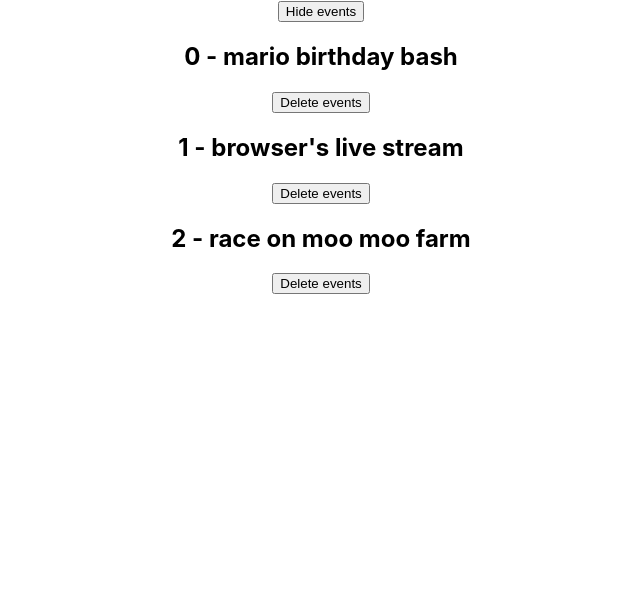
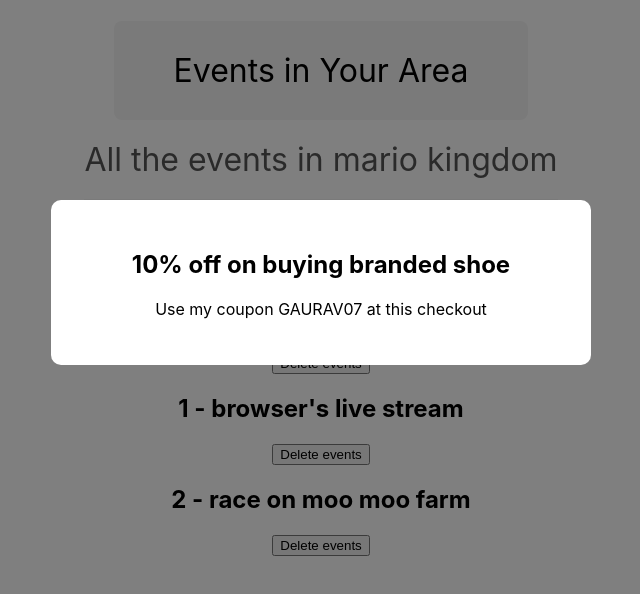
Before and after one commit to gauravdotiyal/React_1, a React (Create React App) app: page / in a window 1280 px wide. Shown: the top 594 px of the page, without its empty margins (319-959 px from the left). Built offline with nearby package versions, Linux system fonts and the light colour scheme.

Commit message:
modal creation for single file

```diff
--- a/src/App.js
+++ b/src/App.js
@@ -1,5 +1,7 @@
 import './App.css';
 import { useState} from 'react';
+import Title from  './components/title'
+import Modal from  './components/Modal'
 
 
 function App() {
@@ -20,8 +22,14 @@ function App() {
      })
      console.log(id);
   }
+
+  const abc="All the events in mario kingdom"
+
   return (
     <div className='App'>
+      <Title title="Events in Your Area" subtitle={abc}/>
+
+      {/* <Title title ="another title" subtitle="another subtitle" />  */}
       {showEvents && (<div>
       <button onClick={()=>setshowevents(false)}>Hide events</button>
       </div>)}
@@ -36,6 +44,7 @@ function App() {
          <button onClick={()=> handleclick(event.id)}>Delete events</button>
        </div>
       ))}
+       <Modal/>
     </div>
   );
 }
--- /dev/null
+++ b/src/components/Modal.css
@@ -0,0 +1,15 @@
+.modal-backdrop{
+    position: fixed;
+    top: 0;
+    left: 0;
+    width: 100%;
+    height: 100%;
+    background: rgba(0,0,0,0.5);
+}
+.modal{
+    max-width: 480px;
+    padding: 30px;
+    margin: 200px auto;
+    background: #fff;
+    border-radius: 10px;
+}
--- /dev/null
+++ b/src/components/Modal.js
@@ -0,0 +1,12 @@
+//shortcut rfc or __rfc for default values in react
+import './Modal.css'
+export default function Modal() {
+  return (
+    <div className="modal-backdrop">
+        <div className="modal">
+             <h2>10% off on buying branded shoe</h2>
+             <p>Use my coupon GAURAV07 at this checkout</p>
+        </div>
+    </div>
+  )
+}
--- /dev/null
+++ b/src/components/title.js
@@ -0,0 +1,11 @@
+
+export default function Title({title,subtitle}){
+    return (
+        //fragments <>content</>
+    <>
+        <h1 className="title">{title}</h1>
+         <br/>
+         <h1 className="subtitle">{subtitle}</h1>
+    </>
+    )
+}
--- a/src/index.css
+++ b/src/index.css
@@ -11,3 +11,20 @@ code {
   font-family: source-code-pro, Menlo, Monaco, Consolas, 'Courier New',
     monospace;
 }
+.title{
+  display: inline-block;
+  padding: 30px 60px;
+  background-color: #f4f4f4;
+  border-radius: 8px;
+  font-weight: normal;
+  margin-bottom: 10px;
+}
+.subtitle{
+  display: inline-block;
+  color: #555;
+  font-weight: normal;
+  padding-bottom: 20px;
+  border-bottom: 2px solid #f4f4f4;
+  margin-top: 10px;
+  margin-bottom: 60px;
+}
```
